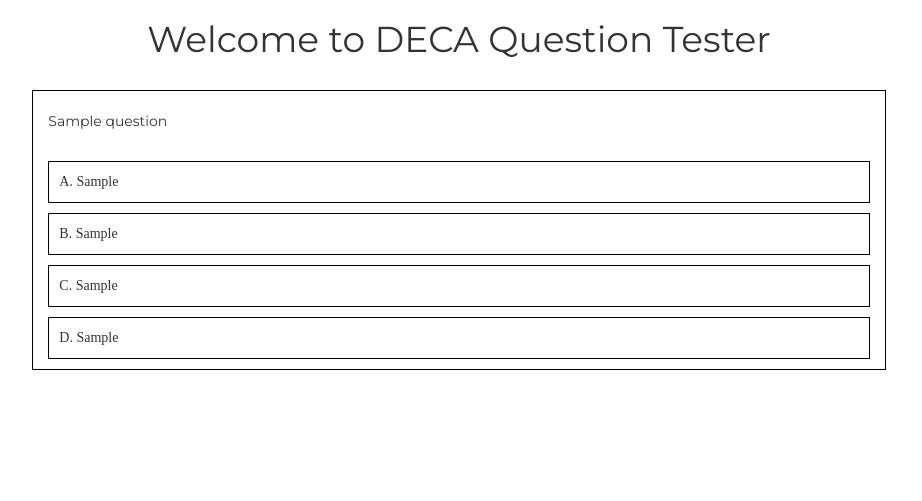
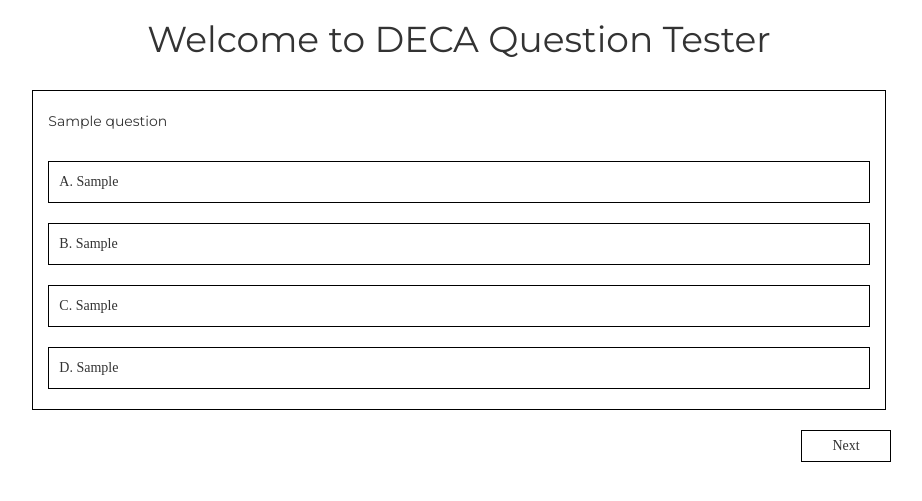
Before and after one commit to LynbrookDECA/DecaQuestionTester, a Flask app: template templates/index.html in a window 1280 px wide. Shown: the top 501 px of the page, without its empty margins (181-1103 px from the left). Run offline with Flask 2, Linux system fonts and the light colour scheme; the template is opened without the code that fills it: most values are stand-ins (such as "Sample title", 1, 10 or a date in 2020); some libraries are stand-ins or nearby versions.

Commit message:
Next button working, fixed urls + jinja + sheets, fully functional mvp

```diff
--- a/app.py
+++ b/app.py
@@ -23,8 +23,8 @@ APPLICATION_NAME = 'DecaQuestionTester'
 app = Flask(__name__)
 app.static_folder = 'static'
 
-@app.route('/', methods=['GET'])
-def hello_world():
+@app.route('/<sheet>/<int:id>', methods=['GET'])
+def hello_world(sheet, id):
     credentials = get_credentials()
     http = credentials.authorize(httplib2.Http())
     discoveryUrl = ('https://sheets.googleapis.com/$discovery/rest?'
@@ -33,27 +33,29 @@ def hello_world():
                               discoveryServiceUrl=discoveryUrl)
 
     spreadsheetId = '1B84hzrKLUS1SXRH7HZzcgZ7sxXcOxNPh_Uy6cJyNx-Q'
-    rangeName = 'Harsh Chobisa!A2:G'
+    rangeName =  sheet + '!A2:G'
     result = service.spreadsheets().values().get(
         spreadsheetId=spreadsheetId, range=rangeName).execute()
     values = result.get('values', [])
 
-    optionA = optionB = optionC = optionD = question = ""
+    optionA = optionB = optionC = optionD = question = rightAnswer = ""
 
     if not values:
         print('No data found.')
     else:
-        for row in values:
-            print(row)
-            # Print columns A and E, which correspond to indices 0 and 4.
-            print('%s, %s, %s' % (row[1], row[2], row[4]))
-            question = row[1]
-            optionA = row[2]
-            optionB = row[3]
-            optionC = row[4]
-            optionD = row[5]
-            break
-    return render_template('index.html', question = question, optionA = optionA, optionB = optionB, optionC = optionC, optionD = optionD)
+        row = values[int(id)]
+        print(row)
+        # Print columns A and E, which correspond to indices 0 and 4.
+        print('%s, %s, %s' % (row[1], row[2], row[4]))
+        question = row[1]
+        optionA = row[2]
+        optionB = row[3]
+        optionC = row[4]
+        optionD = row[5]
+        rightAnswer = row[6]
+
+    return render_template('index.html', question = question, optionA = optionA, optionB = optionB,
+                           optionC = optionC, optionD = optionD, rightAnswer = rightAnswer, newID = str(id+1) )
 
 def get_credentials():
     """Gets valid user credentials from storage.
--- a/static/css/main.css
+++ b/static/css/main.css
@@ -23,14 +23,42 @@
 
 }
 
-#option {
+.option {
     border: solid black 1px;
     padding: 10px;
+    width: 100%;
+    text-align: left;
+    background-color: white;
+    margin-bottom: 20px;
 }
 
-#option:hover {
+.option:hover {
 
-    background-color: #35EE38;
+    background-color: #2db0fe;
+}
+
+.result {
+    margin-top: 20px;
+    background-color: white;
+    border: 1px black solid;
+    font-family: "Avenir Next";
+    height: 50px;
+    display: none;
+}
+
+.result p {
+    padding-top: 15px;
+}
+
+#next {
+    padding: 20px;
+    float: right;
+    background-color: white;
+    border: 1px black solid;
+    padding: 5px 30px;
+    font-family: 'Avenir Next';
+    margin-top: 20px;
+    margin-right: -20px;
 }
 
 html {
--- a/templates/index.html
+++ b/templates/index.html
@@ -28,15 +28,57 @@
             <div class="row">
                 <div class="col-md-8 col-md-offset-2 question">
                     <p id="question"> {{ question }}</p>
-                    <p id="option"> A. {{ optionA }} </p>
-                    <p id="option"> B. {{ optionB }} </p>
-                    <p id="option"> C. {{ optionC }}</p>
-                    <p id="option"> D. {{ optionD }}</p>
+                    <button class="option" id="A" onclick="checkAnswer('A')"> A. {{ optionA }}</button>
+                    <button class="option" id="B" onclick="checkAnswer('B')"> B. {{ optionB }}</button>
+                    <button class="option" id="C" onclick="checkAnswer('C')"> C. {{ optionC }}</button>
+                    <button class="option" id="D" onclick="checkAnswer('D')"> D. {{ optionD }}</button>
+                </div>
+            </div>
+            <div class = "row">
+                <div class="col-md-8 col-md-offset-2 result" id="result">
+                    <p id="resultText"> Congrats! You got the right answer! </p>
+                </div>
+            </div>
+            <div class = "row">
+                <div class="col-md-8 col-md-offset-2">
+                    <button id="next" onclick="next()">Next</button>
                 </div>
             </div>
 
+
         </div>
 
+        <script>
+            function checkAnswer(selectedAnswer) {
+                var rightAnswer = '{{rightAnswer}}';
+                var result = document.getElementById("result");
+                var resultText = document.getElementById("resultText");
+                result.style.display = "block";
+                if (rightAnswer == selectedAnswer) {
+                    result.style.color = "#35EE38";
+                    resultText.innerHTML = "Congrats! You got the right answer!";
+                    document.getElementById(selectedAnswer).style.backgroundColor = "#35EE38";
+                } else {
+                    result.style.color = "red";
+                    resultText.innerHTML = "Whoops! The correct answer was " + rightAnswer;
+                    document.getElementById(selectedAnswer).style.backgroundColor = "red";
+                    document.getElementById(rightAnswer).style.backgroundColor = "#35EE38";
+                }
+                var buttons = document.getElementsByClassName("option")
+                for (var i = 0; i < buttons.length; i++) {
+                    buttons[i].disabled = true;
+                }
+            }
+
+            function next() {
+                var ref = window.location.href;
+                ref = ref.substring(0, ref.length - 1);
+                ref = ref + "{{ newID }}";
+                window.location.href = ref;
+
+            }
+
+        </script>
 
         <!-- <script src="https://code.jquery.com/jquery-1.12.0.min.js"></script> -->
         <script src="{{ url_for('static', filename='js/vendor/jquery-1.12.0.min.js') }}"></script>
```
